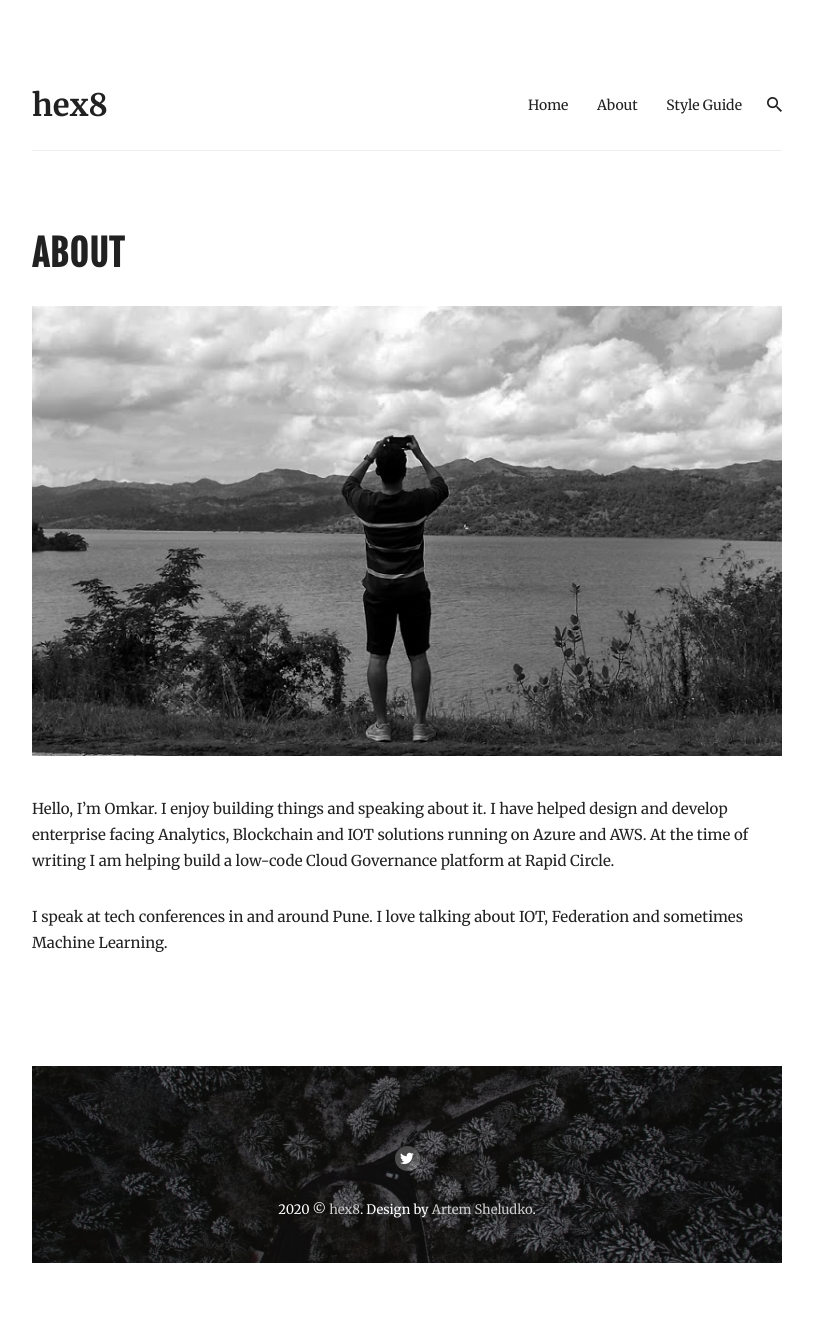
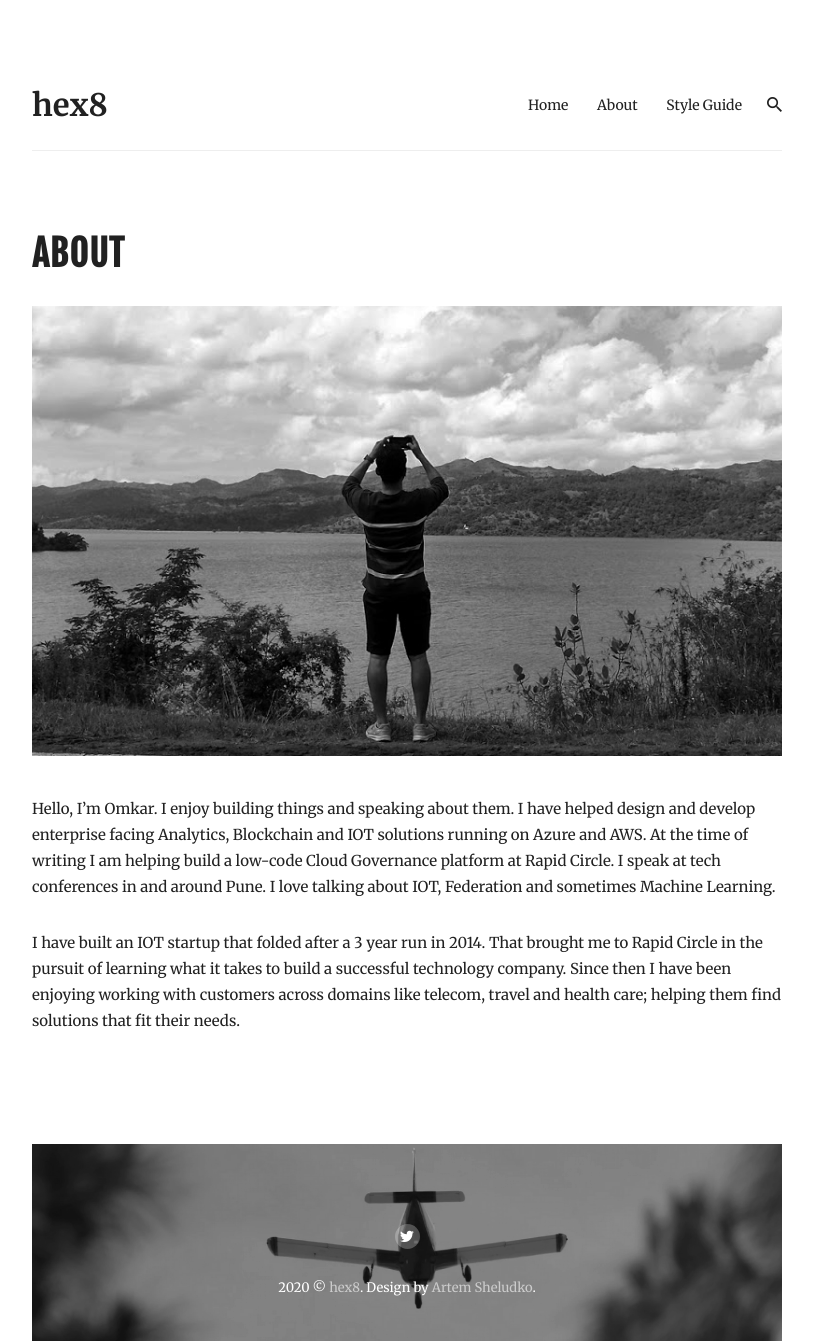
Before and after one commit to hexeight/blog, a Jekyll site: the page built from _pages/about.md, in a window 1280 px wide. Shown: the whole page, without its empty margins (233-1046 px from the left). Built offline with Jekyll 4.4.1, drawn with Linux system fonts in a browser that asks for light colours; nearby versions of some CDN libraries; before the commit the page ends 1263 px from its top, so only the background shows below that.

Commit message:
some updates

```diff
--- a/_config.yml
+++ b/_config.yml
@@ -24,7 +24,7 @@ hero-subtitle: and everything in between. # Add your hero subtitle
 hero-image: images/craft.png # Add background image in section hero
 
 # Footer
-footer-image: images/dark.jpg # Add background image in footer
+footer-image: images/fly.png # Add background image in footer
 
 # Comment Section (Disqus)
 # disqus-identifier: mr-brown # Add your shortname for Disqus Comment. For example mr-brown
--- a/_pages/about.md
+++ b/_pages/about.md
@@ -5,6 +5,6 @@ permalink: /about/
 image: images/cloud.png
 ---
 
-Hello, I'm Omkar. I enjoy building things and speaking about it. I have helped design and develop enterprise facing Analytics, Blockchain and IOT solutions running on Azure and AWS. At the time of writing I am helping build a low-code Cloud Governance platform at Rapid Circle.
+Hello, I'm Omkar. I enjoy building things and speaking about them. I have helped design and develop enterprise facing Analytics, Blockchain and IOT solutions running on Azure and AWS. At the time of writing I am helping build a low-code Cloud Governance platform at Rapid Circle. I speak at tech conferences in and around Pune. I love talking about IOT, Federation and sometimes Machine Learning.
 
-I speak at tech conferences in and around Pune. I love talking about IOT, Federation and sometimes Machine Learning.
+I have built an IOT startup that folded after a 3 year run in 2014. That brought me to Rapid Circle in the pursuit of learning what it takes to build a successful technology company. Since then I have been enjoying working with customers across domains like telecom, travel and health care; helping them find solutions that fit their needs.
```
Also changed, not shown: images/fly.png (added).
